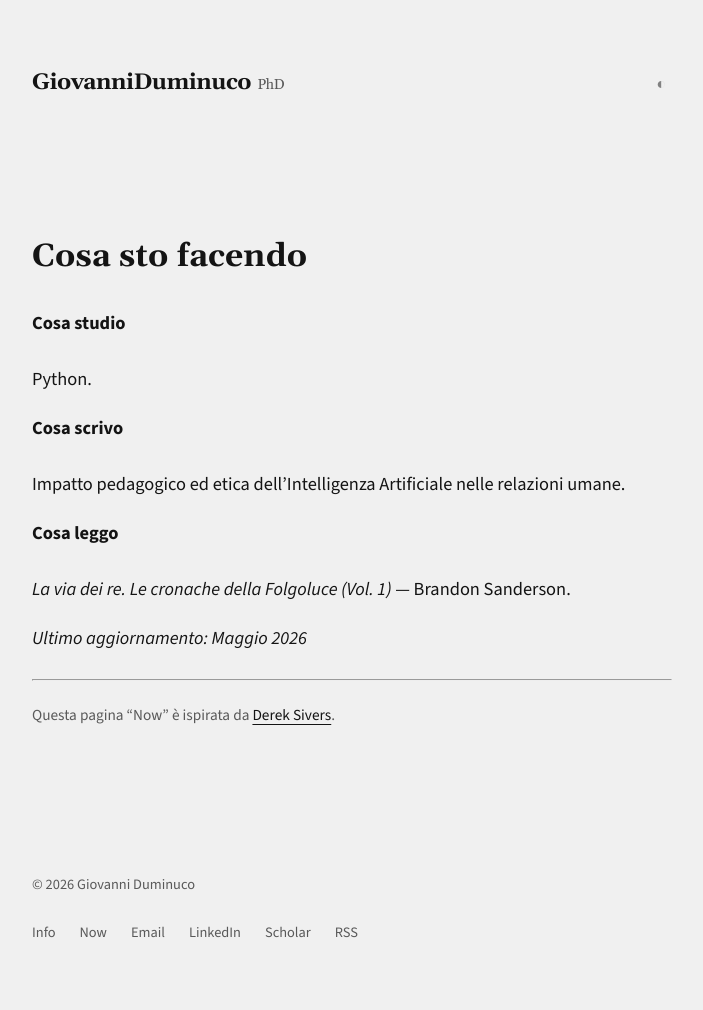
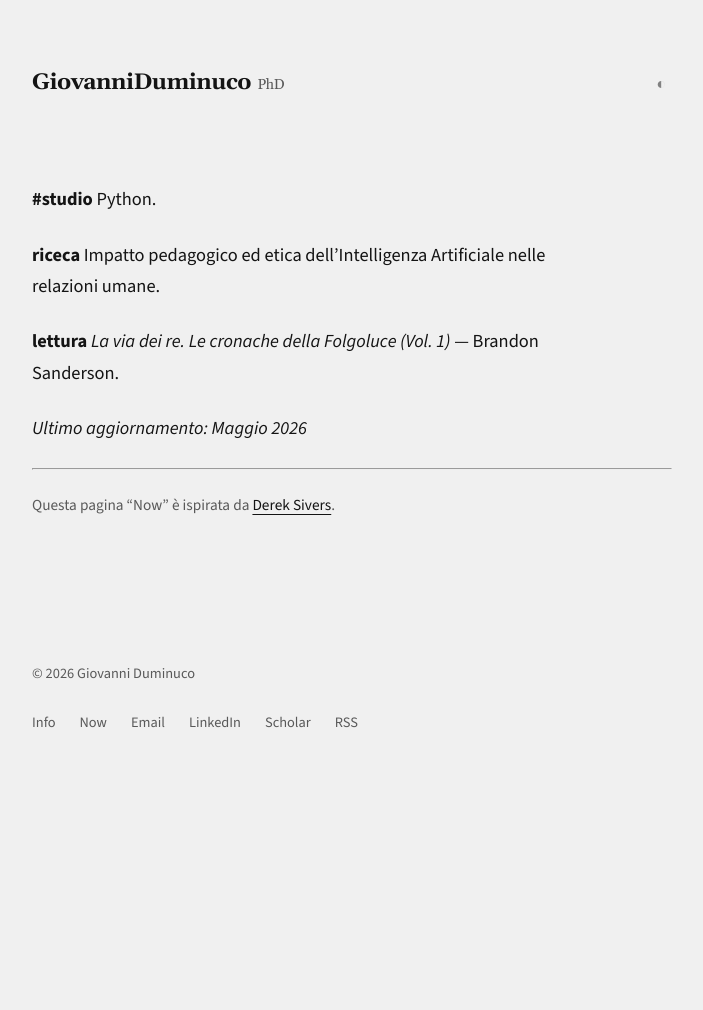
Before and after one commit to dumgio/dumgio.github.io, a Jekyll site: the page built from now.md, in a window 1280 px wide. Shown: the whole page, without its empty margins (128-831 px from the left). Built offline with Jekyll 4.4.1, drawn with Linux system fonts in a browser that asks for light colours; comment, search, counter and statistics services are not loaded; after the commit the page ends 900 px from its top, so only the background shows below that.

Commit message:
Revise current activities and reading list
Updated activities and studies in now.md

```diff
--- a/now.md
+++ b/now.md
@@ -4,16 +4,11 @@
 permalink: /now/
 ---
 
-## Cosa sto facendo
+**#studio** Python.
 
-**Cosa studio**
-* Python.
+**riceca** Impatto pedagogico ed etica dell'Intelligenza Artificiale nelle relazioni umane.
 
-**Cosa scrivo**
-* Impatto pedagogico ed etica dell'Intelligenza Artificiale nelle relazioni umane.
-
-**Cosa leggo**
-* *La via dei re. Le cronache della Folgoluce (Vol. 1)* — Brandon Sanderson.
+**lettura** *La via dei re. Le cronache della Folgoluce (Vol. 1)* — Brandon Sanderson.
 
 _Ultimo aggiornamento: Maggio 2026_
 
```
